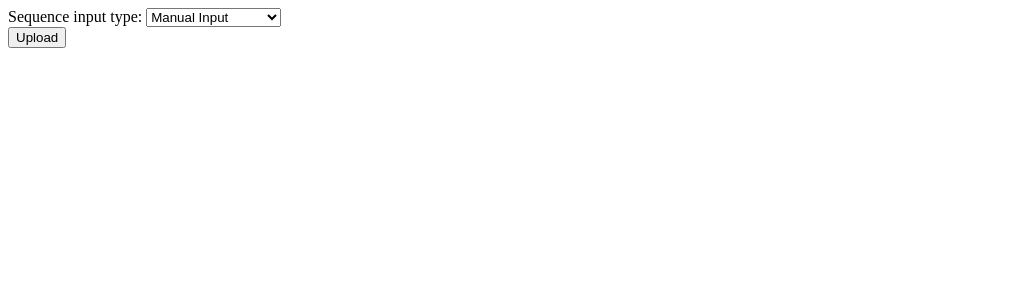
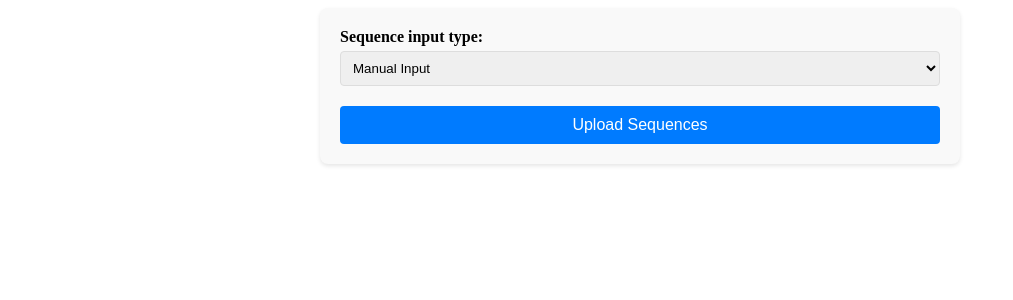
Before and after one commit to bjcabral/binf730-2024, a Django app: page /upload/ in a window 1280 px wide. Shown: the top 300 px of the page, without its empty margins (0-1013 px from the left). Run offline with Django 5.2, Linux system fonts and the light colour scheme; parts of the project's set-up code (start-up, migrations or seed data) failed here and were passed over.

Commit message:
Updating documentation

```diff
--- a/django-apps/Binf730Final/filesUpload/templates/method_and_score_scheme.html
+++ b/django-apps/Binf730Final/filesUpload/templates/method_and_score_scheme.html
@@ -1,7 +1,5 @@
 <form method="post">
   {% csrf_token %}
-  <h3>Alignment Scores</h3>
-  {{ score_form.as_p }}
 
   <h3>Substitution Matrix</h3>
   {{ matrix_form.as_p }}
--- a/django-apps/Binf730Final/filesUpload/templates/upload.html
+++ b/django-apps/Binf730Final/filesUpload/templates/upload.html
@@ -1,22 +1,95 @@
-<form method="post" enctype="multipart/form-data">
+<form method="post" enctype="multipart/form-data" class="sequence-form">
     {% csrf_token %}
     {{ form.non_field_errors }}
-    <div>
+    <div class="form-group">
         {{ form.sequence_input_type.label_tag }}
         {{ form.sequence_input_type }}
     </div>
-    <div id="manual_input" style="display: none;">
-        {{ form.number_of_sequences.label_tag }}
-        {{ form.number_of_sequences }}
+    <div id="manual_input" class="input-section" style="display: none;">
+        <h3>Manual Input</h3>
+        <div class="form-group">
+            {{ form.number_of_sequences.label_tag }}
+            {{ form.number_of_sequences }}
+        </div>
         <div id="sequence_fields"></div>
     </div>
-    <div id="fasta_input" style="display: none;">
-        {{ form.number_of_fasta_files.label_tag }}
-        {{ form.number_of_fasta_files }}
+    <div id="fasta_input" class="input-section" style="display: none;">
+        <h3>FASTA Input</h3>
+        <div class="form-group">
+            {{ form.number_of_fasta_files.label_tag }}
+            {{ form.number_of_fasta_files }}
+        </div>
         <div id="fasta_fields"></div>
     </div>
-    <button type="submit">Upload</button>
+    <button type="submit" class="submit-btn">Upload Sequences</button>
 </form>
+
+<style>
+    .sequence-form {
+        max-width: 600px;
+        margin: 0 auto;
+        padding: 20px;
+        background-color: #f9f9f9;
+        border-radius: 8px;
+        box-shadow: 0 2px 4px rgba(0, 0, 0, 0.1);
+    }
+
+    .form-group {
+        margin-bottom: 20px;
+    }
+
+    label {
+        display: block;
+        margin-bottom: 5px;
+        font-weight: bold;
+    }
+
+    input[type="text"],
+    input[type="number"],
+    select,
+    textarea {
+        width: 100%;
+        padding: 8px;
+        border: 1px solid #ddd;
+        border-radius: 4px;
+        box-sizing: border-box;
+    }
+
+    textarea {
+        height: 100px;
+        resize: vertical;
+    }
+
+    .input-section {
+        margin-top: 20px;
+        padding: 15px;
+        background-color: #fff;
+        border-radius: 4px;
+        box-shadow: 0 1px 3px rgba(0, 0, 0, 0.1);
+    }
+
+    .input-section h3 {
+        margin-top: 0;
+        color: #333;
+    }
+
+    .submit-btn {
+        display: block;
+        width: 100%;
+        padding: 10px;
+        background-color: #007bff;
+        color: white;
+        border: none;
+        border-radius: 4px;
+        cursor: pointer;
+        font-size: 16px;
+        transition: background-color 0.3s;
+    }
+
+    .submit-btn:hover {
+        background-color: #0056b3;
+    }
+</style>
 
 <script>
     document.addEventListener('DOMContentLoaded', function() {
@@ -29,28 +102,24 @@
         const fastaFields = document.getElementById('fasta_fields');
 
         inputType.addEventListener('change', function() {
-            if (this.value === 'manual') {
-                manualInput.style.display = 'block';
-                fastaInput.style.display = 'none';
-            } else {
-                manualInput.style.display = 'none';
-                fastaInput.style.display = 'block';
-            }
+            manualInput.style.display = this.value === 'manual' ? 'block' : 'none';
+            fastaInput.style.display = this.value === 'fasta' ? 'block' : 'none';
         });
+
+        function createInputField(type, name, label) {
+            return `
+                <div class="form-group">
+                    <label for="id_${name}">${label}:</label>
+                    <${type === 'textarea' ? 'textarea' : 'input type="text"'} name="${name}" id="id_${name}" required ${type === 'textarea' ? '></textarea>' : '>'}>
+                </div>
+            `;
+        }
 
         numSequences.addEventListener('change', function() {
             sequenceFields.innerHTML = '';
             for (let i = 1; i <= this.value; i++) {
-                sequenceFields.innerHTML += `
-                    <div>
-                        <label for="id_sequence_id_${i}">Sequence ID ${i}:</label>
-                        <input type="text" name="sequence_id_${i}" id="id_sequence_id_${i}" required>
-                    </div>
-                    <div>
-                        <label for="id_sequence_${i}">Sequence ${i}:</label>
-                        <textarea name="sequence_${i}" id="id_sequence_${i}" required></textarea>
-                    </div>
-                `;
+                sequenceFields.innerHTML += createInputField('text', `sequence_id_${i}`, `Sequence ID ${i}`);
+                sequenceFields.innerHTML += createInputField('textarea', `sequence_${i}`, `Sequence ${i}`);
             }
         });
 
@@ -58,7 +127,7 @@
             fastaFields.innerHTML = '';
             for (let i = 1; i <= this.value; i++) {
                 fastaFields.innerHTML += `
-                    <div>
+                    <div class="form-group">
                         <label for="id_fasta_file_${i}">FASTA File ${i}:</label>
                         <input type="file" name="fasta_file_${i}" id="id_fasta_file_${i}" required>
                     </div>
```
